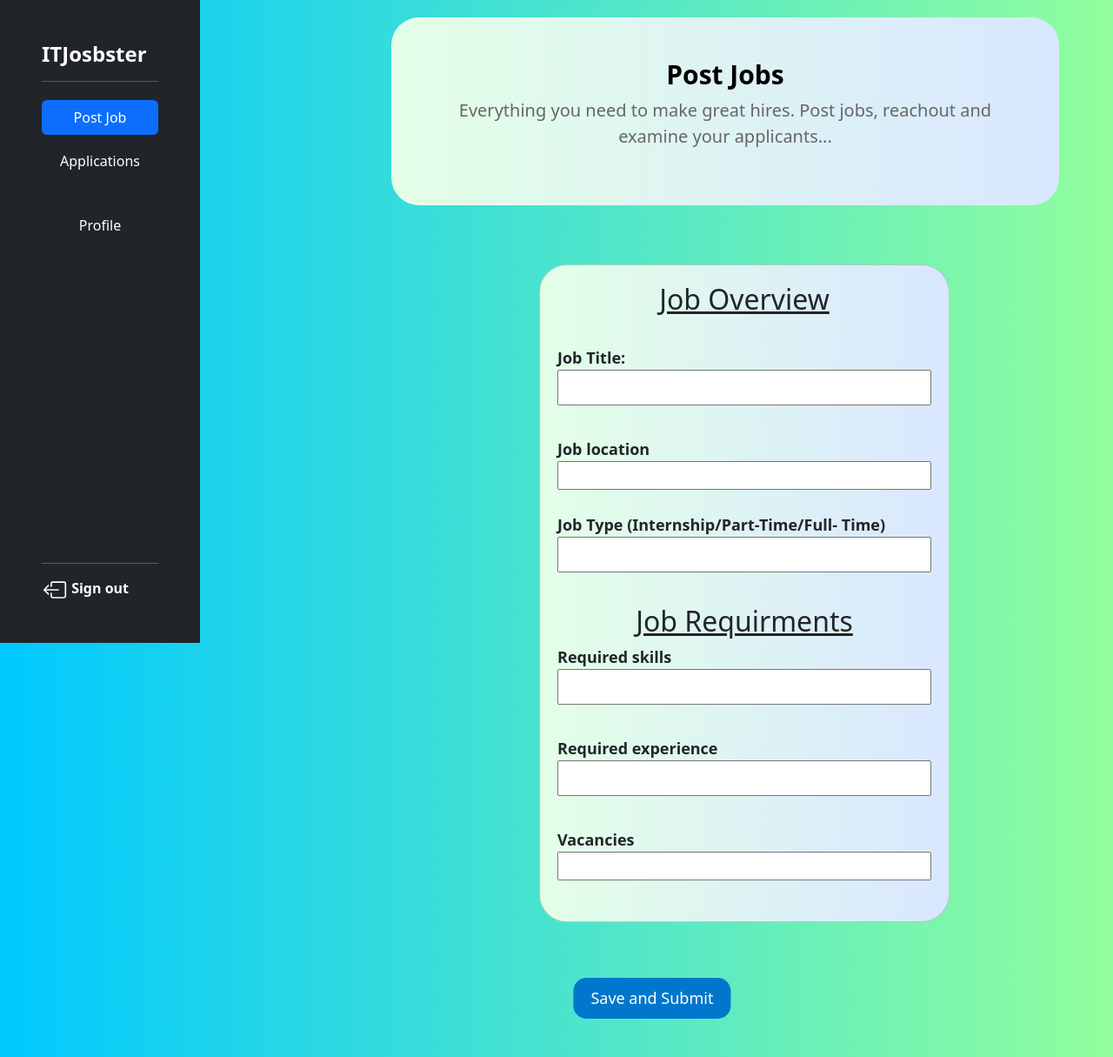
After one commit to Viswajith63/Job-Search-Website---ITJobster, a Django app: page /postjob in a window 1280 px wide. The commit adds this page. Shown: the whole page at 87% size. Run offline with Django 4.2, Linux system fonts and the light colour scheme.

Commit message:
post job

```diff
--- /dev/null
+++ b/itjobster/jobster/static/css/postjob.css
@@ -0,0 +1,84 @@
+h1 {
+    color: #333;
+    font-size: 30px;
+    font-weight: bold;
+    text-align: center;
+}
+
+.card{
+    background: linear-gradient(90deg, #e3ffe7 0%, #d9e7ff 100%);
+}
+
+h2{
+   text-align: center;
+   text-decoration: underline;
+}
+
+p {
+    color: #666;
+    font-size: 18px;
+}
+
+ul {
+    list-style-type: none;
+    padding: 0;
+}
+
+li {
+    margin: 5px 0;
+}
+
+.entry {
+    margin-bottom: 20px;
+}
+
+form {
+    max-width: 800px;
+    margin: 0 auto;
+    padding: 20px;
+}
+
+label {
+    display: block;
+    font-weight: bold;
+}
+
+input[type="text"],
+input[type="email"],
+input[type="tel"],
+input[type="url"] {
+    width: 100%;
+    padding: 5px;
+    margin-bottom: 10px;
+}
+
+input[type="text"]:last-child,
+input[type="email"]:last-child,
+input[type="tel"]:last-child,
+input[type="url"]:last-child {
+    margin-bottom: 20px;
+}
+
+#company-description {
+    width: 100%;
+}
+
+#submit-button {
+    display: block;
+    position: absolute;
+    margin-top: 10px;
+    margin-bottom: 10px;
+    padding: 10px 20px;
+    border-radius: 15px;
+    background-color: #0077cc;
+    color: #fff;
+    border: none;
+    cursor: pointer;
+    left: 60%;
+    transform: translateX(-60%);
+
+  }
+
+#submit-button:hover {
+    background-color: #0055aa;
+}
--- a/itjobster/jobster/static/js/resume.js
+++ b/itjobster/jobster/static/js/resume.js
@@ -21,7 +21,6 @@ var submit_button = document.getElementById("submit_button");
 
 submit_button.addEventListener("click", function(e) {
   var required = document.querySelectorAll("input[required]");
-
   required.forEach(function(element) {
     if(element.value.trim() == "") {
       element.style.borderColor = "red";
--- /dev/null
+++ b/itjobster/jobster/templates/postjob.html
@@ -0,0 +1,115 @@
+<html>
+
+<head>
+    <title>Post Job</title>
+    <link href="https://cdn.jsdelivr.net/npm/bootstrap@5.3.1/dist/css/bootstrap.min.css" rel="stylesheet"
+        integrity="sha384-4bw+/aepP/YC94hEpVNVgiZdgIC5+VKNBQNGCHeKRQN+PtmoHDEXuppvnDJzQIu9" crossorigin="anonymous">
+    <style>
+        li {
+            text-align: center;
+        }
+    </style>
+    <link rel="stylesheet" href="postjob.css">
+</head>
+
+<body>
+    {% load static %}
+    <link rel="stylesheet" href="{%static "css/postjob.css" %}">
+    <script src="https://cdn.jsdelivr.net/npm/bootstrap@5.3.1/dist/js/bootstrap.bundle.min.js"
+        integrity="sha384-HwwvtgBNo3bZJJLYd8oVXjrBZt8cqVSpeBNS5n7C8IVInixGAoxmnlMuBnhbgrkm"
+        crossorigin="anonymous"></script>
+
+    <main class="d-flex">
+        <div class="d-flex flex-column p-5 text-bg-dark" style="width: 230px; height:739px;position: fixed;">
+            <h1 href="#" class="d-flex mb-3 mb-md-0 me-md-auto text-white text-decoration-none"
+                style="text-align: center;">
+                <span class="fs-4">ITJosbster</span>
+            </h1>
+            <hr>
+            <ul class="nav nav-pills flex-column mb-auto">
+                <li class="nav-item">
+                    <a href="{% url 'postjob' %}" class="nav-link active" onclick="window.location='jobpost.html'">
+                        Post Job
+                    </a>
+                </li>
+                <li>
+                    <a href="#" class="nav-link text-white">
+                        Applications
+                    </a>
+                </li>
+
+
+                <br>
+                <li>
+                    <a href="{% url 'cprofile' %}" class="nav-link text-white" onclick="window.location='e_profile.html'">
+                        Profile
+                    </a>
+                </li>
+            </ul>
+            <hr>
+            <div>
+                <a href="{% url 'front' %}" class="text-white text-decoration-none" onclick="window.location='signup.html';"
+                    style="width: 10px; padding-left: 0%;color: aqua;">
+                    <img src="{%static "img\signout.svg" %}" width="30">
+                    <strong>Sign out</strong>
+                </a>
+            </div>
+        </div>
+        <div class="Mainheader col-lg-10"
+            style="background: linear-gradient(90deg, #00C9FF 0%, #92FE9D 100%); width: 100%;">
+            <div class="p-5 text-center bg-body-tertiary rounded-5"
+                style="margin-top: 20px;margin-left: 450px; width: 60%;background: linear-gradient(90deg, #e3ffe7 0%, #d9e7ff 100%);">
+                <h1 class="text-body-emphasis">Post Jobs</h1>
+                <p class="lead">
+                    Everything you need to make great hires. Post jobs, reachout and examine your applicants...
+                </p>
+            </div>
+            <br><br>
+            <div class="orgprofile" style="margin-left: 600px;width: 40%;font-size: large;">
+                <form id="Organisation-profile">
+                    <div class="card rounded-5" style="padding: 20px;">
+                        <h2>Job Overview</h2>
+                        <br>
+                        <label for="job-title">Job Title:</label>
+                        <input type="text" id="name" name="title" required><br>
+
+                        <label for="job-location">Job location</label>
+                        <input type="number" id="vacancies" name="location">
+                        <br>
+
+                        <label for="job-type">Job Type (Internship/Part-Time/Full- Time)</label>
+                        <input type="text" id="vacancies" name="job-type">
+                        <br>
+
+
+                          <h2>Job Requirments</h2>
+                          <label for="jobposter-name">Required skills</label>
+                          <input type="text" id="job-title" name="skills" required><br>
+
+                          <label for="jobposter-designation">Required experience</label>
+                          <input type="text" id="job-title" name="experience" required><br>
+
+                          <label for="job-vacancies">Vacancies</label>
+                          <input type="number" id="vacancies" name="vacancies">
+                          <br>
+
+
+
+                    </div>
+                    <br>
+
+                        <br>
+                        <button type="submit" id="submit-button">Save and Submit</button>
+
+                    <br><br><br>
+
+
+
+                </form>
+            </div>
+        </div>
+    </main>
+
+</body>
+
+</html>
--- a/itjobster/jobster/templates/signup.html
+++ b/itjobster/jobster/templates/signup.html
@@ -30,7 +30,7 @@
             Company
           </button>
         </p>
-        <form method="POST" id="u_signup">
+        <form method="POST" action="/signup" id="u_signup">
           {% csrf_token %}
           <div style="min-height: 0px; min-width: 0px;">
             <div class="collapse collapse-horizontal" id="collapseWidthExample">
--- a/itjobster/jobster/urls.py
+++ b/itjobster/jobster/urls.py
@@ -12,4 +12,6 @@ urlpatterns = [
     path("employeelogin",views.employeelogin,name="employeelogin"),
     path("alogin",views.alogin,name="alogin"),
     path("resume",views.resume,name="resume"),
+    path("postjob",views.postjob,name="postjob"),
+    path("cprofile",views.cprofile,name="cprofile"),
 ]
--- a/itjobster/jobster/views.py
+++ b/itjobster/jobster/views.py
@@ -77,7 +77,7 @@ def clogin(request):
 
 def employeelogin(request):
         if request.method=="GET":
-                return render(request,"employeelogin.html")
+                return render(request,"cprofile.html")
 
 def alogin(request):
         if request.method=='GET':
@@ -96,3 +96,37 @@ def alogin(request):
 def resume(request):
         if request.method=="GET":
                 return render(request,"resume.html")
+        if request.method=="POST":
+                print("fuck u")
+                name=request.POST.get('name')
+                job_title=request.POST.get('job-title')
+                email=request.POST.get('email')
+                phone=request.POST.get('phone')
+                website=request.POST.get('website')
+                linkedin=request.POST.get('linkedin')
+                degree=request.POST.get('degree')
+                university=request.POST.get('university')
+                graduationyear=request.POST.get('graduation-year')
+                skills=request.POST.get('skills')
+                spokenlanguages=request.POSt.get('spoken-languages')
+                job=request.POSt.get('job')
+                company=request.pOSt.get('company')
+                employmentdates=request.POST.get('employment-dates')
+                jobdescription=request.POST.get('job-description')
+                personaldescription=request.POST.get('personal-description')
+                obj3=Resume(name=name,job_title=job_title,email=email,phone=phone,website=website,linkedin=linkedin,degree=degree,university=university,
+                            graduation_year=graduationyear,skills=skills,spoken_languages=spokenlanguages,job_experience=job,personal_description=personaldescription)
+                obj3.save()
+                messages.success(request,"Resume registered successfully")
+                return redirect("/resume")
+
+
+def postjob(request):
+        if request.method=="GET":
+                return render(request,"postjob.html")
+
+
+
+def cprofile(request):
+        if request.method=="GET":
+                return render(request,"cprofile.html")
```
Also changed, not shown: itjobster/jobster/admin.py (+8 -0 lines), itjobster/jobster/models.py (+28 -1 lines), itjobster/jobster/static/css/cprofile.css (added, +107 -0 lines), itjobster/jobster/static/js/signup.js (+12 -9 lines), itjobster/jobster/templates/cprofile.html (added, +128 -0 lines), itjobster/jobster/templates/home.html (+5 -5 lines), itjobster/jobster/templates/oldlogin.html (deleted, +0 -111 lines), itjobster/jobster/templates/resume.html (+9 -7 lines), itjobster/db.sqlite3, itjobster/jobster/migrations/0004_resume_remove_user_id_alter_user_email.py (added), itjobster/jobster/migrations/0005_alter_user_email.py (added), itjobster/jobster/migrations/0006_resume_user.py (added), itjobster/jobster/migrations/0007_remove_resume_id_remove_resume_user_and_more.py (added).
